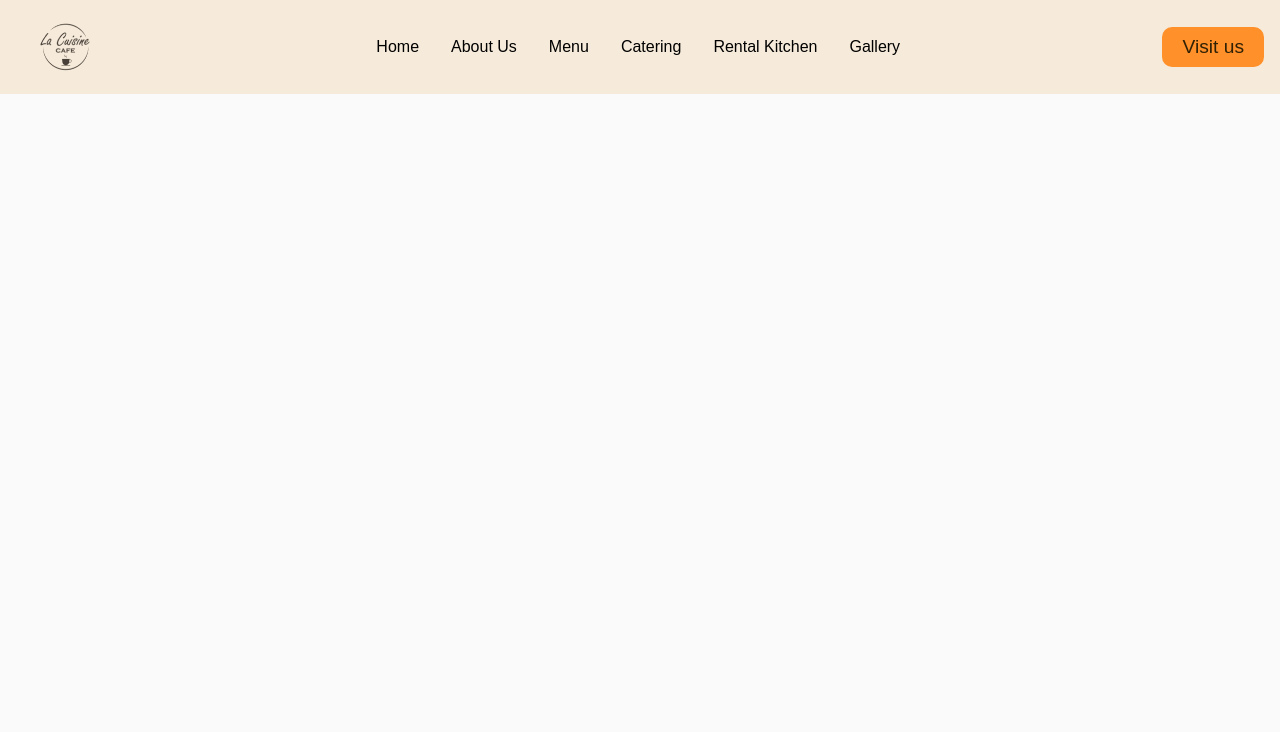
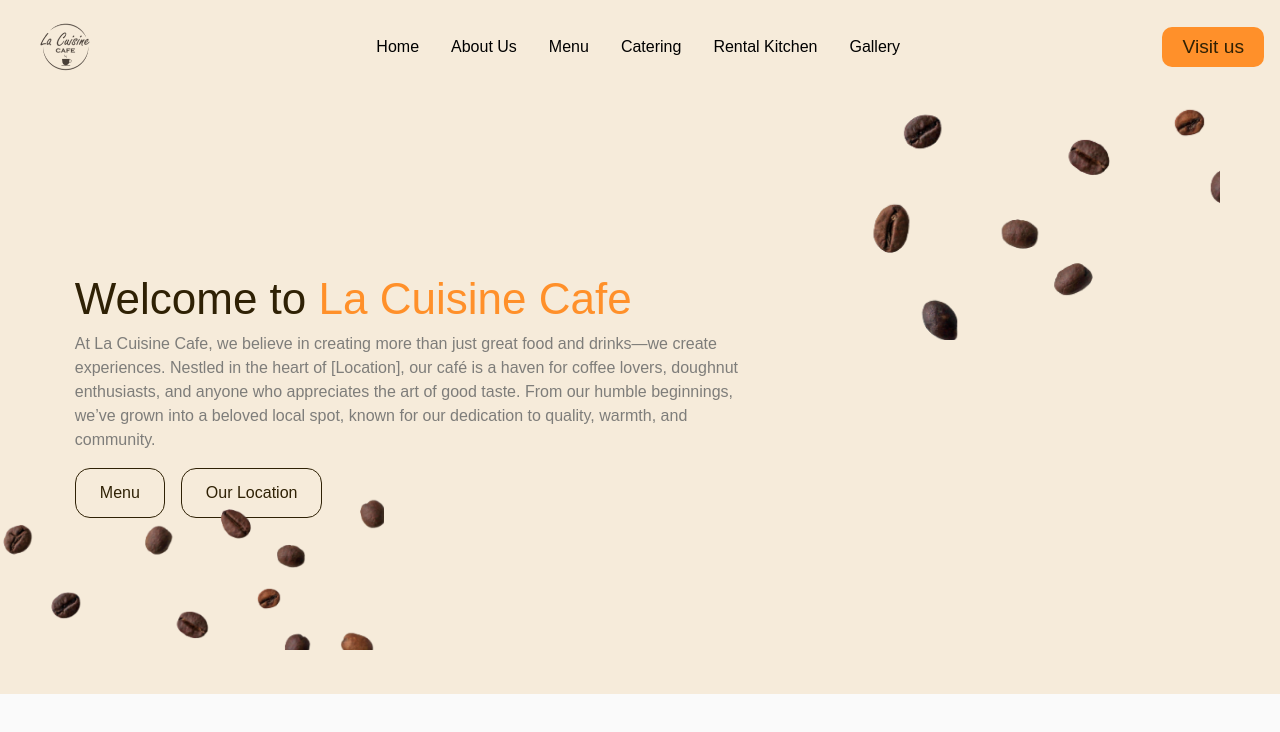
Before and after one commit to jollyboiii/La-Cuisine-Cafe, a React (Create React App) app in the folder cuisinecafe/: page /about in a window 1280 px wide. Shown: the top 732 px of the page. Built offline with nearby package versions, Linux system fonts and the light colour scheme.

Commit message:
hero section added for aboutus and menu

```diff
--- /dev/null
+++ b/cuisinecafe/src/Css/Herosectiona.css
@@ -0,0 +1,197 @@
+:root {
+    --primarycolor: #FF902A;
+    --secondarycolor: #2F2105;
+    --Background-1: #F6EBDA;
+    --Background-2: #F9D9AA;
+    --secondary-text: #7E7D7A;
+    --Background-3: #FAFAFA;
+    --border-color1: rgba(249, 217, 170, 0.5);
+    --border-color2: rgba(246, 235, 218, 0.5);
+    --heading-h1-font-size: 2.75rem;
+    --heading-h2-font-size: 2rem;
+    --heading-h3-font-size: 1.5rem;
+    --heading-h4-font-size: 1.125rem;
+    --heading-h5-font-size: 1rem;
+
+}
+
+
+body{
+    overflow-x: hidden;
+}
+
+.herosectionAmain{
+    width: 100%;
+    height:75vh;
+    margin: 0;
+    padding-top: 0;
+    background-color: var(--Background-1);
+    z-index:0;
+}
+.herotext h1{
+    font-size: var(--heading-h1-font-size);
+    color: var(--secondarycolor);
+    padding-left:5% ;
+
+
+}
+.herotext span{
+    color: var(--primarycolor);
+}
+
+.herotext p{
+    font-size: var(--heading-h5-font-size);
+    color: var(--secondary-text);
+    padding-left:5% ;
+}
+
+.heroimage img{
+    width: 20vw;
+    margin-left: 20%;
+    z-index: 5;
+    position:absolute;
+    top: 20%;
+
+
+}
+
+.small-width-description{
+    max-width: 60%;
+
+}
+.textgap{
+    margin-top:10rem;
+}
+.coffebeans1{
+    /* background-color: red; */
+    position: absolute;
+    top: -20px;
+    right:60px;
+    background-image: url('../Images/coffebeans2.png');
+    background-size: cover;
+    background-repeat: no-repeat;
+    width: 30vw;
+    height: 45vh;
+    z-index: 1;
+    overflow-x: hidden;
+
+}
+.coffebeans2{
+
+    position: absolute;
+
+    bottom:150px;
+    left:0px;
+    background-image: url('../Images/coffebeans2.png');
+    background-size: cover;
+    background-repeat: no-repeat;
+    width: 30vw;
+    height: 20vh;
+    z-index: 1;
+    overflow-x: hidden;
+
+}
+.herobtn{
+    margin-top: 1rem;
+    padding-left:5% ;
+}
+.menubtn, .locationbtn,.visitbtn{
+    padding: 0.75rem 1.5rem;
+    margin-right: 1rem;
+    border: none;
+    cursor: pointer;
+    background-color: transparent;
+    border: 1px solid var(--secondarycolor);
+    color: var(--secondarycolor);
+    border-radius: 15px;
+    z-index: 3;
+
+}
+.menubtn:hover,.locationbtn:hover,.visitbtn:hover{
+    background-color: var(--secondarycolor);
+    color: var(--primarycolor);
+}
+@media(max-width:1025px){
+    .herosectionAmain{
+        height:45vh;
+    }
+    .heroimage img{
+        width: 30vw;
+        margin-left: 10%;
+    }
+    .coffebeans1{
+        /* background-color: #FF902A; */
+        width: 45vw;
+        height: 30vh;
+        top: -130px;
+        right:5px;
+        overflow-x: hidden;
+    }
+    .coffebeans2{
+        height: 10vh;
+        bottom: 660px;
+        left:5px;
+        overflow-x: hidden;
+        overflow-y: hidden;
+    }
+}
+@media (max-width:920px){
+    .herosectionAmain{
+        height:50vh;
+    }
+    .coffebeans1{
+        /* background-color: #FF902A; */
+        width: 45vw;
+        height: 32vh;
+        top: -130px;
+        right:5px;
+        overflow-x: hidden;
+
+
+    }
+
+    .coffebeans2{
+        height: 10vh;
+        bottom: 600px;
+        left:5px;
+        overflow-x: hidden;
+        overflow-y: hidden;
+    }
+}
+@media (max-width:915px){
+    .heroimage img{
+        width: 45vw;
+        margin-left: 2%;
+    }
+}
+
+
+@media(max-width:850px){
+    .herosectionAmain{
+        height:90%;
+        padding: 2% 3%;
+    }
+    .textgap{
+        margin-top:0.1rem;
+    }
+
+    .coffebeans1,.coffebeans2{
+        display: none;
+    }
+    .heroimage img{
+        display: none;
+    }
+}
+
+@media (max-width:700px){
+    .herosectionAmain{
+        height:90%;
+        padding: 5% 0;
+    }
+    .small-width-description{
+        max-width: 100%;
+    }
+    .textgap{
+        margin-top:0.1rem;
+    }
+}
--- a/cuisinecafe/src/Css/Navbar.css
+++ b/cuisinecafe/src/Css/Navbar.css
@@ -18,6 +18,8 @@
 
 nav{
     background-color: var(--Background-1);
+    z-index: 10;
+    position: relative;
   }
   ul li{
     font-weight: normal;
--- a/cuisinecafe/src/Pages/About.jsx
+++ b/cuisinecafe/src/Pages/About.jsx
@@ -1,14 +1,15 @@
 import React from 'react'
+import HerosectionA from '../components/HerosectionA'
 // import Herosection2 from '../components/Herosection2'
 function About() {
-  // const heroData={
-  //   heading:"Welcome to",
-  //   highlight:"La Cuisine Cafe",
-  //   description:"At La Cuisine Cafe, we believe in creating more than just great food and drinks—we create experiences. Nestled in the heart of [Location], our café is a haven for coffee lovers, doughnut enthusiasts, and anyone who appreciates the art of good taste. From our humble beginnings, we’ve grown into a beloved local spot, known for our dedication to quality, warmth, and community."
-  // }
+  const heroData={
+    heading:"Welcome to",
+    highlight:"La Cuisine Cafe",
+    description:"At La Cuisine Cafe, we believe in creating more than just great food and drinks—we create experiences. Nestled in the heart of [Location], our café is a haven for coffee lovers, doughnut enthusiasts, and anyone who appreciates the art of good taste. From our humble beginnings, we’ve grown into a beloved local spot, known for our dedication to quality, warmth, and community."
+  }
   return (
     <div>
-      {/* <Herosection2 heading={heroData.heading} highlight={heroData.highlight} description1={heroData.description} showMenuButton={true} showLocationButton={true} showVisitus={false} showimage={false} showdescription1={true}/> */}
+      <HerosectionA heading={heroData.heading} span={heroData.highlight} description={heroData.description}  showimage={false} showaboutbtn={true} showmenubtn={false}/>
     </div>
   )
 }
--- a/cuisinecafe/src/Pages/Menu.jsx
+++ b/cuisinecafe/src/Pages/Menu.jsx
@@ -1,19 +1,19 @@
 import React from 'react'
 // import Herosection2 from '../components/Herosection2'
+import HerosectionA from '../components/HerosectionA'
+import menuimage from '../Images/menucoffe.png'
 
 function Menu() {
-  // const heroData={
-  //   heading:"Indulge in Every",
-  //   Highlight:"Sip and Bite",
-  //   description:"Explore our carefully curated menu, crafted to bring you delicious moments every day"
-  // }
+  const heroData={
+    heading:"Indulge in Every",
+    Highlight:"Sip and Bite",
+    description:"Explore our carefully curated menu, crafted to bring you delicious moments every day"
+  }
   return (
-    <>
-    </>
+    <div>
+      <HerosectionA heading={heroData.heading} span={heroData.Highlight} description={heroData.description} image={menuimage} showimage={true} showaboutbtn={false} showmenubtn={true}/>
 
-    // <div>
-    //   <Herosection2 heading={heroData.heading} highlight={heroData.Highlight} description={heroData.description} showMenuButton={false} showLocationButton={false} showVisitus={true} showimage={true} showdescription2={true}/>
-    // </div>
+    </div>
   )
 }
 
--- /dev/null
+++ b/cuisinecafe/src/components/HerosectionA.jsx
@@ -0,0 +1,50 @@
+import React, { useEffect, useState } from 'react';
+import '../Css/Herosectiona.css';
+
+function HerosectionA(props) {
+  const [isMobile, setIsMobile] = useState(window.innerWidth < 700); // Set threshold as needed
+
+  useEffect(() => {
+    const handleResize = () => {
+      setIsMobile(window.innerWidth < 900);
+    };
+
+    window.addEventListener('resize', handleResize);
+    return () => {
+      window.removeEventListener('resize', handleResize);
+    };
+  }, []);
+
+  return (
+    <div className='herosectionAmain'>
+      <div className="coffebeans1"></div>
+      <div className="container mx-auto p-3">
+        <div className={`textgap grid gap-12 ${!isMobile && props.showimage ? 'grid-cols-2' : 'grid-cols-1'}`}>
+          <div className='herotext'>
+            <h1>{props.heading} <span>{props.span}</span></h1>
+            <p className={`${!props.showimage || isMobile ? 'small-width-description' : ''}`}>
+              {props.description}
+            </p>
+            <div className="herobtn">
+              {props.showaboutbtn && (
+                <>
+                  <button className='menubtn'>Menu</button>
+                  <button className='locationbtn'>Our Location</button>
+                </>
+              )}
+              {props.showmenubtn && <button className='visitbtn'>Visit us</button>}
+            </div>
+          </div>
+          {props.showimage && !isMobile && (
+            <div className="heroimage">
+              <img src={props.image} alt="heroimage"/>
+            </div>
+          )}
+        </div>
+      </div>
+      <div className="coffebeans2"></div>
+    </div>
+  );
+}
+
+export default HerosectionA;
```
